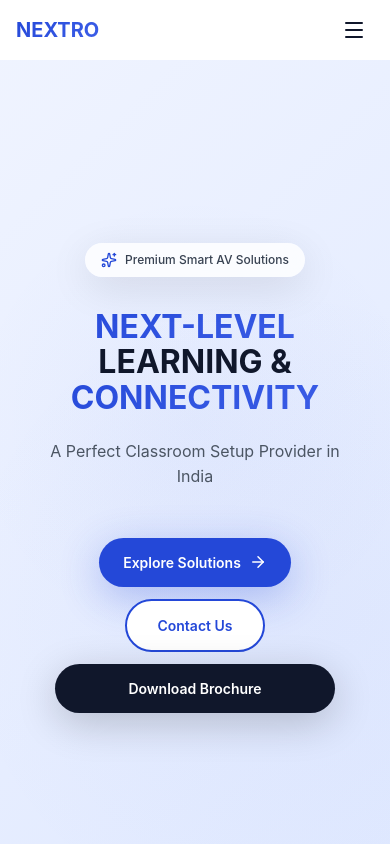
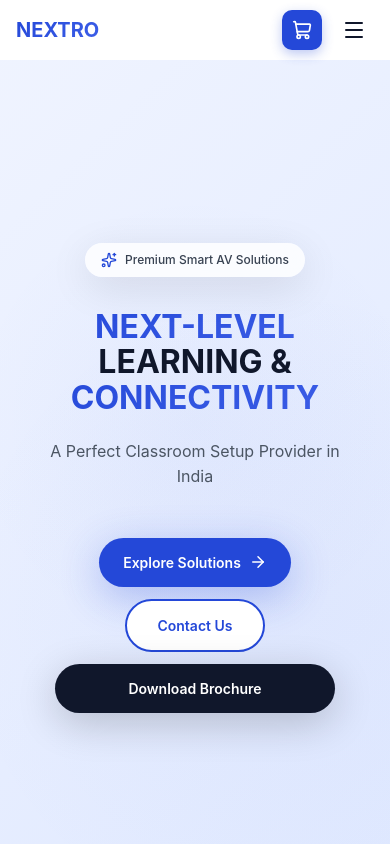
Before and after one commit to Sumitkumawat37/Nextro, a Next.js app: page / in a window 390 px wide. Shown: the top 844 px of the page. Built offline with nearby package versions, Linux system fonts and the light colour scheme.

Commit message:
Fix cart visibility on desktop and mobile navigation

```diff
--- a/src/components/Navigation.tsx
+++ b/src/components/Navigation.tsx
@@ -98,18 +98,23 @@ const Navigation = () => {
               onClick={() => setIsCartOpen(true)}
               style={{
                 position: 'relative',
-                padding: '12px',
+                padding: '12px 20px',
                 borderRadius: '12px',
                 backgroundColor: '#2448D8',
                 border: 'none',
                 cursor: 'pointer',
                 transition: 'all 0.2s',
                 boxShadow: '0 4px 12px rgba(36, 72, 216, 0.3)',
+                display: 'flex',
+                alignItems: 'center',
+                gap: '8px',
+                zIndex: 50,
               }}
               onMouseEnter={(e) => e.currentTarget.style.backgroundColor = '#1A35B0'}
               onMouseLeave={(e) => e.currentTarget.style.backgroundColor = '#2448D8'}
             >
               <ShoppingCart size={22} style={{ color: 'white' }} />
+              <span style={{ color: 'white', fontWeight: 600, fontSize: '14px' }}>Cart</span>
               {getTotalItems() > 0 && (
                 <span
                   style={{
@@ -161,14 +166,59 @@ const Navigation = () => {
           </div>
 
           {/* Mobile Menu Button */}
+          <div style={{ display: !isMobile ? 'none' : 'flex', alignItems: 'center', gap: '12px' }}>
+            <motion.button
+              whileHover={{ scale: 1.05 }}
+              whileTap={{ scale: 0.95 }}
+              onClick={() => setIsCartOpen(true)}
+              style={{
+                position: 'relative',
+                padding: '10px',
+                borderRadius: '10px',
+                backgroundColor: '#2448D8',
+                border: 'none',
+                cursor: 'pointer',
+                transition: 'all 0.2s',
+                boxShadow: '0 4px 12px rgba(36, 72, 216, 0.3)',
+                zIndex: 50,
+              }}
+              onMouseEnter={(e) => e.currentTarget.style.backgroundColor = '#1A35B0'}
+              onMouseLeave={(e) => e.currentTarget.style.backgroundColor = '#2448D8'}
+            >
+              <ShoppingCart size={20} style={{ color: 'white' }} />
+              {getTotalItems() > 0 && (
+                <span
+                  style={{
+                    position: 'absolute',
+                    top: '-4px',
+                    right: '-4px',
+                    backgroundColor: '#EF4444',
+                    color: 'white',
+                    fontSize: '10px',
+                    fontWeight: 700,
+                    width: '18px',
+                    height: '18px',
+                    borderRadius: '50%',
+                    display: 'flex',
+                    alignItems: 'center',
+                    justifyContent: 'center',
+                    boxShadow: '0 2px 8px rgba(239, 68, 68, 0.4)',
+                    border: '2px solid white',
+                  }}
+                >
+                  {getTotalItems()}
+                </span>
+              )}
+            </motion.button>
             <button
               onClick={() => setIsMobileMenuOpen(!isMobileMenuOpen)}
-            style={{ display: !isMobile ? 'none' : 'block', padding: '8px', borderRadius: '8px', border: 'none', backgroundColor: 'transparent', cursor: 'pointer', transition: 'background-color 0.2s' }}
+              style={{ padding: '8px', borderRadius: '8px', border: 'none', backgroundColor: 'transparent', cursor: 'pointer', transition: 'background-color 0.2s' }}
               onMouseEnter={(e) => e.currentTarget.style.backgroundColor = '#F3F4F6'}
               onMouseLeave={(e) => e.currentTarget.style.backgroundColor = 'transparent'}
             >
               {isMobileMenuOpen ? <X size={24} /> : <Menu size={24} />}
             </button>
+          </div>
         </div>
       </div>
 
```
Lines whose indentation alone changed are shown as unchanged.
